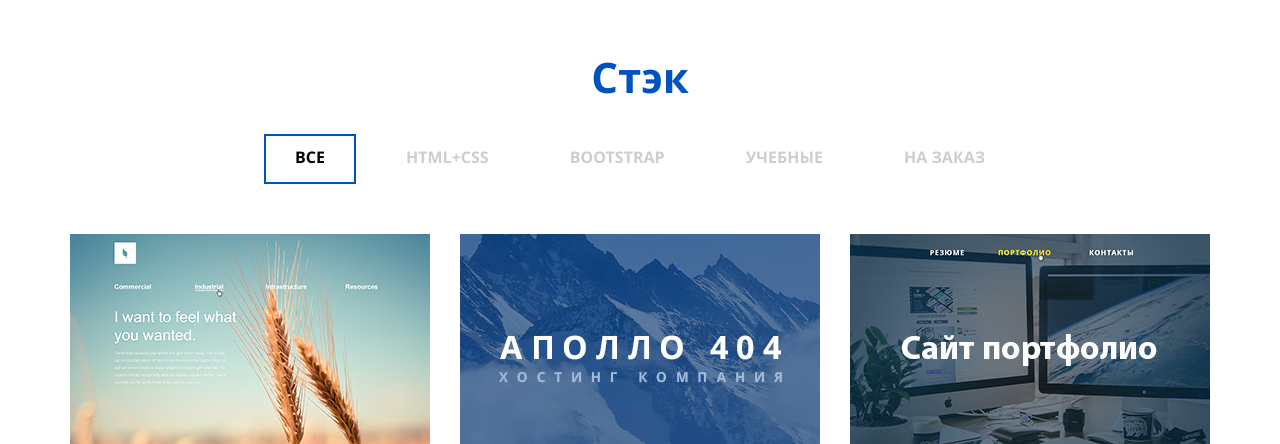
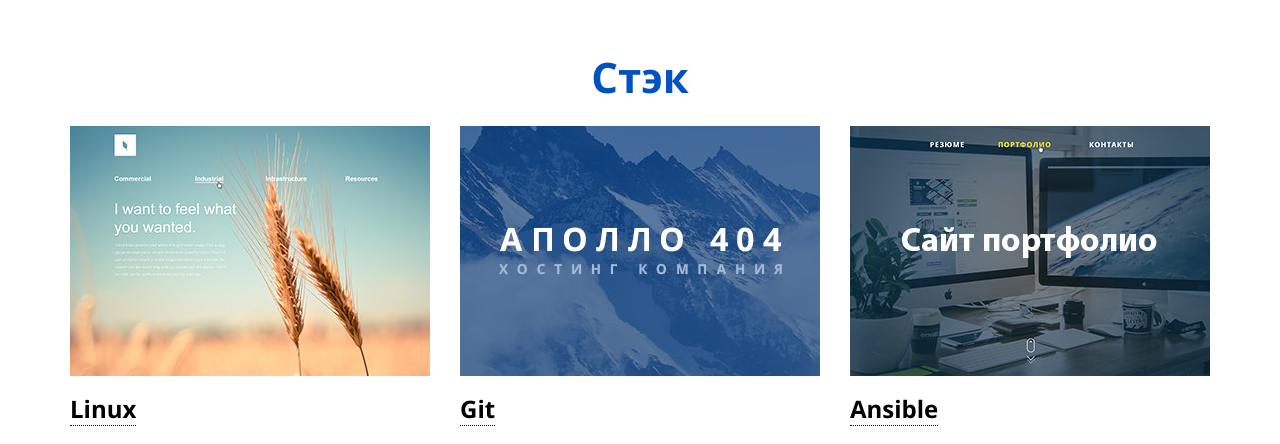
Before and after one commit to EvgTitov/GitWeb, a plain HTML site: page index.html in a window 1280 px wide. Shown: the part 1560-2004 px from the top of the page. Drawn offline with Linux system fonts and the light colour scheme.

Commit message:
web 5.html

```diff
--- a/index.html
+++ b/index.html
@@ -223,27 +223,6 @@
 			-->
 
 
-			<!-- Фильтр работ -->
-			<div class="filter-block">
-				<ul class="filter-block__block">
-					<li class="filter-block__element">
-						<span class="filter-block__button filter" data-filter="all">Все</span>
-					</li>
-					<li class="filter-block__element">
-						<span class="filter-block__button filter" data-filter=".html-css">HTML+CSS</span>
-					</li>
-					<li class="filter-block__element">
-						<span class="filter-block__button filter" data-filter=".bootstrap">Bootstrap</span>
-					</li>
-					<li class="filter-block__element">
-						<span class="filter-block__button filter" data-filter=".tutorial">Учебные</span>
-					</li>
-					<li class="filter-block__element">
-						<span class="filter-block__button filter" data-filter=".payed">На заказ</span>
-					</li>
-				</ul>
-			</div>
-			<!-- // Фильтр работ -->
 
 			<!-- Блок - ряд с работами -->
 			<div class="row" id="portfolio-projects">
```
